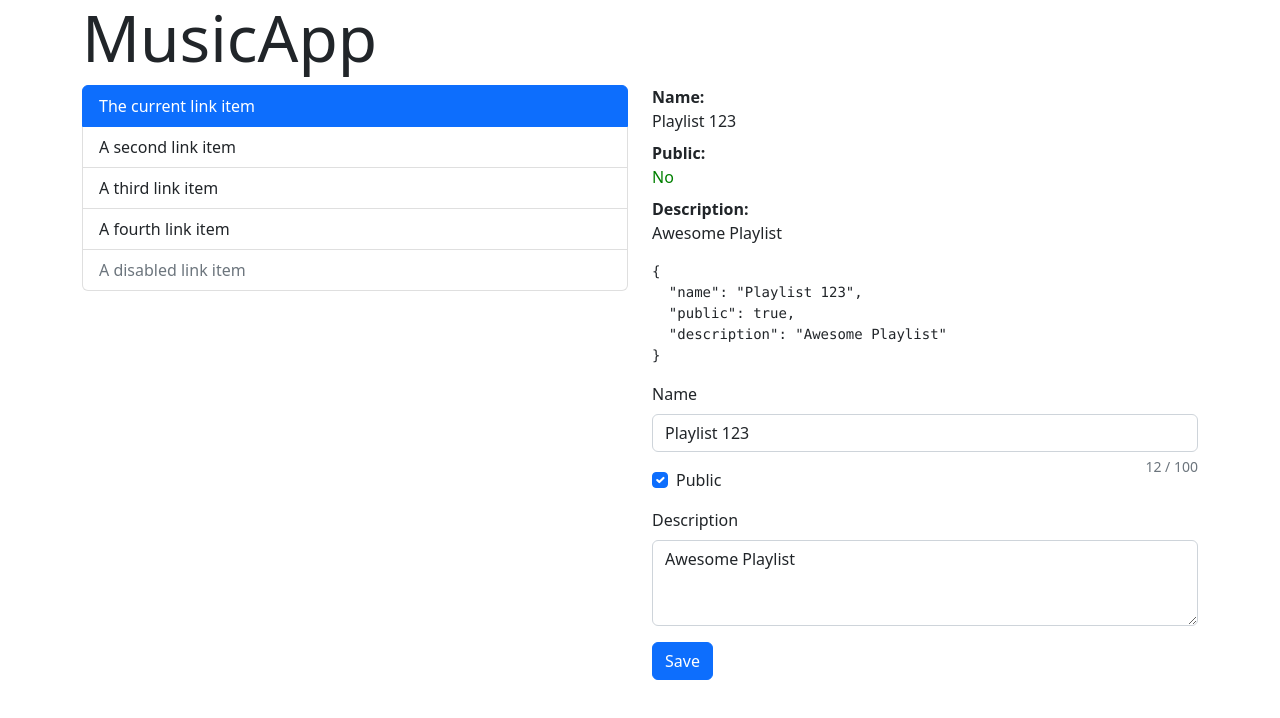
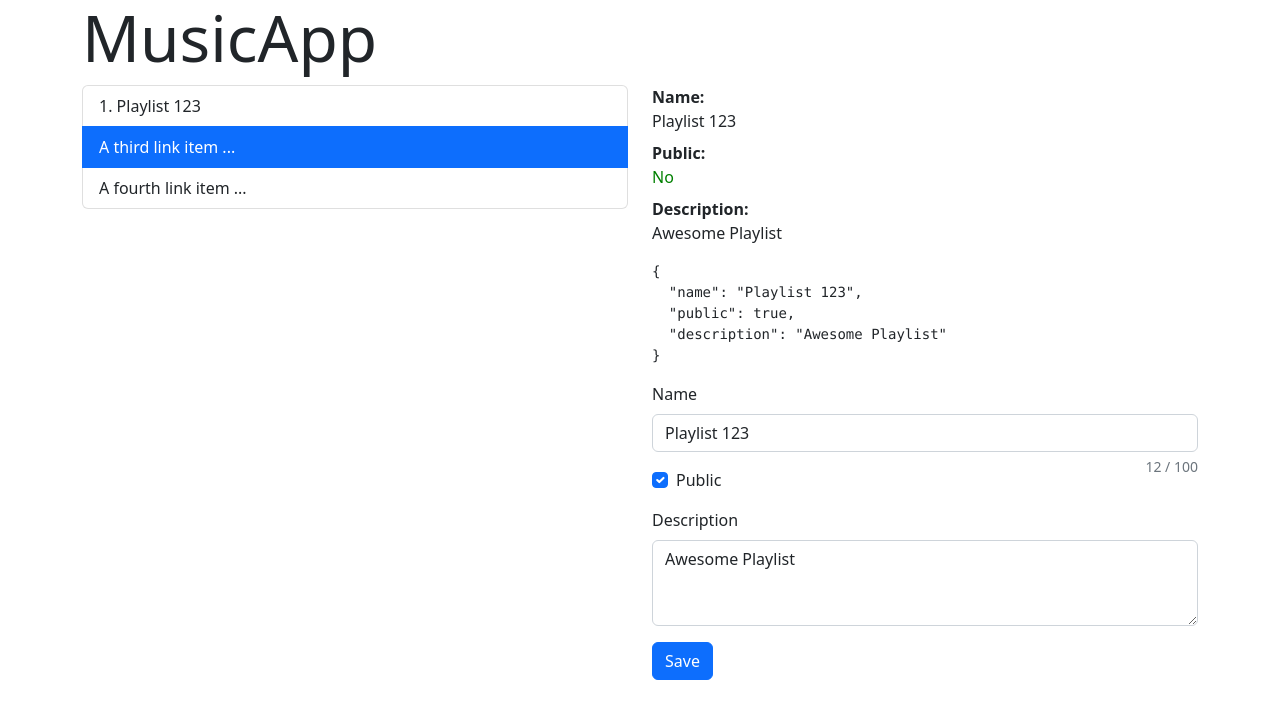
Before and after one commit to ev45ive/sages-react-open-grudzien, a React (Create React App) app: page / in a window 1280 px wide. Shown: the top 718 px of the page. Built offline with nearby package versions, Linux system fonts and the light colour scheme.

Commit message:
Exercise: Render list of mockPlaylists + highlight one using selectedId  ('active')

```diff
--- /dev/null
+++ b/src/common/mocks/mockPlaylists.tsx
@@ -0,0 +1,22 @@
+import { Playlist } from "../model/Playlist";
+
+export const mockPlaylists: Playlist[] = [
+  {
+    id: "123",
+    name: "Playlist 123",
+    public: false,
+    description: "Awesome Playlist",
+  },
+  {
+    id: "234",
+    name: "Playlist 234",
+    public: true,
+    description: "Best Playlist",
+  },
+  {
+    id: "345",
+    name: "Playlist 345",
+    public: false,
+    description: "Cool Playlist",
+  },
+];
--- a/src/playlists/components/PlaylistList.tsx
+++ b/src/playlists/components/PlaylistList.tsx
@@ -1,29 +1,23 @@
 import React from "react";
+import { mockPlaylists } from "../../common/mocks/mockPlaylists";
 
 type Props = {};
 
 const PlaylistList = (props: Props) => {
+  const playlist = mockPlaylists;
+  const selectedId = '234'
+
   return (
     <div>
       <div className="list-group">
-        <a
-          href="#"
-          className="list-group-item list-group-item-action active"
-          aria-current="true"
-        >
-          The current link item
+        <a href="#" className="list-group-item list-group-item-action">
+          1. Playlist 123
+        </a>
+        <a href="#" className="list-group-item list-group-item-action           active">
+          A third link item ...
         </a>
         <a href="#" className="list-group-item list-group-item-action">
-          A second link item
-        </a>
-        <a href="#" className="list-group-item list-group-item-action">
-          A third link item
-        </a>
-        <a href="#" className="list-group-item list-group-item-action">
-          A fourth link item
-        </a>
-        <a className="list-group-item list-group-item-action disabled">
-          A disabled link item
+          A fourth link item  ...
         </a>
       </div>
     </div>
```
Also changed, not shown: 1 other file (tests, documents, lock files or other folders).
